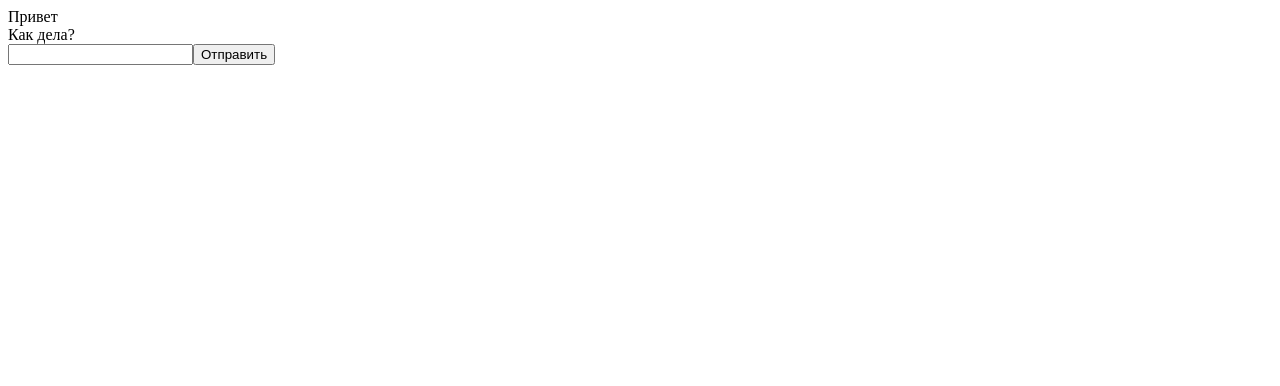
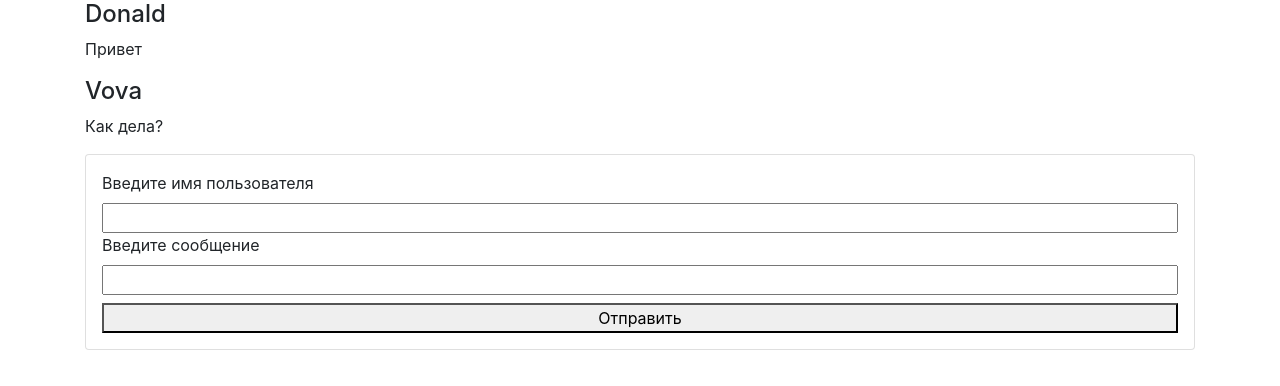
Before and after one commit to anton2009danilov/GB_React_basic, a React app: page / in a window 1280 px wide. Built offline with nearby package versions, Linux system fonts and the light colour scheme.

Commit message:
Сделано: "Добавить автора к сообщениям и отображать его в интерфейсе. Переделать логику ответа от робота в соответствии с этим."

```diff
--- a/index.html
+++ b/index.html
@@ -3,6 +3,7 @@
 <head>
     <meta charset="UTF-8">
     <meta name="viewport" content="width=device-width, initial-scale=1.0">
+    <link rel="stylesheet" href="https://maxcdn.bootstrapcdn.com/bootstrap/4.5.2/css/bootstrap.min.css">
     <title>React App</title>
 </head>
 <body>
--- a/static_src/components/MessageComponent.jsx
+++ b/static_src/components/MessageComponent.jsx
@@ -8,7 +8,10 @@ class MessageComponent extends React.Component {
 
     render() {
         return (
-            <div>{this.props.text}</div>
+            <div>
+                <h4>{this.props.userName ? this.props.userName : "Аноним"}</h4>
+                <p>{this.props.text}</p>
+            </div>
         );
     }
 };
--- a/static_src/components/MessageField.jsx
+++ b/static_src/components/MessageField.jsx
@@ -6,30 +6,41 @@ class MessageField extends React.Component {
         messages: [
             {
                 id: 1,
-                text: "Привет"
+                text: "Привет",
+                userName: "Donald"
             },
             {
                 id: 2,
-                text: "Как дела?"
+                text: "Как дела?",
+                userName: "Vova"
             }
         ],
-        newMessage: ''
+        newMessage: '',
+        newUserName: ''
     };
 
-    handleWriteMessage = (e) => this.setState({ newMessage: e.target.value })
+    handleWriteMessage = (e) => this.setState({ newMessage: e.target.value });
+    handleWriteName = (e) => this.setState({ newUserName: e.target.value })
 
     addMessage = () => {
         const arr = [...this.state.messages];
         const id = arr[arr.length - 1].id + 1;
 
-        arr.push({ id: id, text: this.state.newMessage });
+        arr.push({ id: id, text: this.state.newMessage, userName: this.state.newUserName });
         this.setState({ messages: arr });
     }
 
     componentDidUpdate() {
         const arr = [...this.state.messages];
-        const id = arr[arr.length - 1].id + 1;
-        arr.push({ id: id, text: "Не приставай ко мне! Я - робот!" });
+        const lastMessage = arr[arr.length - 1];
+        const newId = lastMessage.id + 1.
+        const userName = lastMessage.userName ? lastMessage.userName : "Аноним";
+
+        arr.push({
+            id: newId,
+            text: `Не приставай ко мне, ${userName}! Я - робот!`,
+            userName: "Робот"
+        });
 
         if (this.state.messages.length % 2 === 1)
             setTimeout(() =>
@@ -39,7 +50,8 @@ class MessageField extends React.Component {
             );
     }
 
-    renderMessage = (message) => <MessageComponent text={message.text} key={message.id} />;
+    renderMessage = (message) =>
+        <MessageComponent text={message.text} userName={message.userName} key={message.id} />;
 
 
     render() {
@@ -48,11 +60,18 @@ class MessageField extends React.Component {
         );
 
         return (
-            <div>
+            <div className='container'>
                 { messageElements}
 
-                <input type="text" name='message' value={this.state.value} onChange={this.handleWriteMessage} />
-                <button onClick={this.addMessage}>Отправить</button>
+                <div className="d-flex flex-column card p-3">
+                    <label htmlFor='newText'>Введите имя пользователя</label>
+                    <input type="text" id='newText' value={this.state.value} onChange={this.handleWriteName} />
+
+                    <label htmlFor='name'>Введите сообщение</label>
+                    <input type="text" id='name' value={this.state.value} onChange={this.handleWriteMessage} />
+
+                    <button className='mt-2' onClick={this.addMessage}>Отправить</button>
+                </div>
             </div>
         )
 
```
Also changed, not shown: 1 other file.
